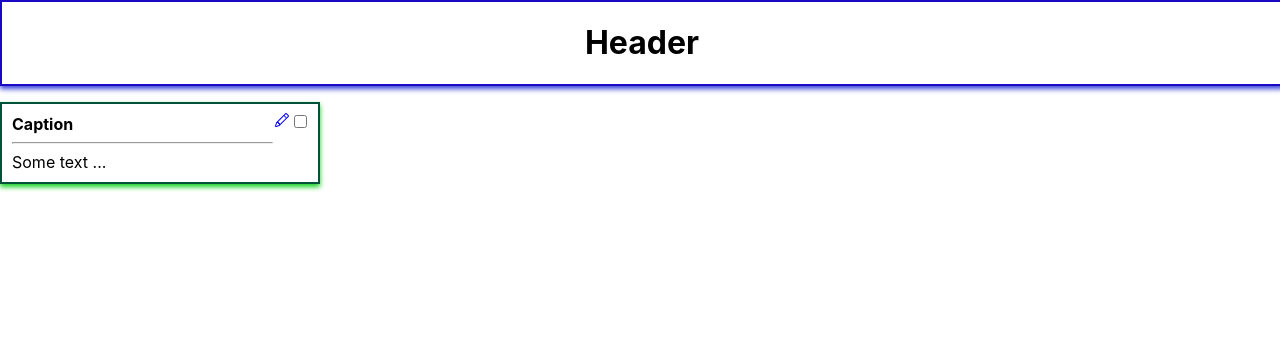
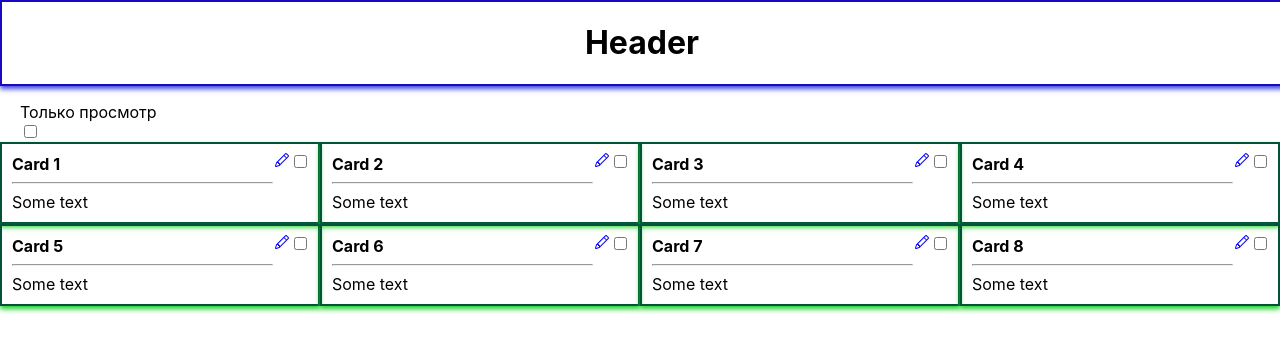
Before and after one commit to gleb-code/ReactJs, a React (Create React App) app: page / in a window 1280 px wide. Shown: the top 352 px of the page. Built offline with nearby package versions, Linux system fonts and the light colour scheme.

Commit message:
ReactJs-Task4

```diff
--- a/src/App.css
+++ b/src/App.css
@@ -3,3 +3,11 @@
     width: 25%;
     min-width: 100 px;
 }
+.view-mode {
+    margin: 10px 0px 0px 20px;
+  }
+
+  .card-list {
+    display: flex;
+    flex-wrap: wrap;
+  }
--- a/src/App.js
+++ b/src/App.js
@@ -6,18 +6,47 @@ import Header from './components/Header';
 
 
 class App extends Component {
+  state = {
+    cards: [
+      { id: "1", head: "Card 1", body: "Some text" },
+      { id: "2", head: "Card 2", body: "Some text" },
+      { id: "3", head: "Card 3", body: "Some text" },
+      { id: "4", head: "Card 4", body: "Some text" },
+      { id: "5", head: "Card 5", body: "Some text" },
+      { id: "6", head: "Card 6", body: "Some text" },
+      { id: "7", head: "Card 7", body: "Some text" },
+      { id :"8", head: "Card 8", body: "Some text" },
+    ],
+    isOnlyViewMode: false,
+  };
 
+  onlyViewModeToggle = () => {
+    this.setState({ isOnlyViewMode: !this.state.isOnlyViewMode });
+  };
   render() {
     return (
       <div>
         <Header />
-        <div className="card">
-          <Card />
+        <div className="view-mode">
+          <p>Только просмотр</p>
+          <input type="checkbox" onChange={this.onlyViewModeToggle} />
+        </div>
+        <div className="card-list">
+          {this.state.cards.map((card) => {
+            return (
+              <div className="card" key={card.id}>
+                <Card
+                  head={card.head}
+                  body={card.body}
+                  viewMode={this.state.isOnlyViewMode}
+                />
+              </div>
+            );
+          })}
         </div>
       </div>
     );
   }
-
 }
 
 export default App;
--- a/src/components/Card/index.css
+++ b/src/components/Card/index.css
@@ -1,5 +1,6 @@
 .Card {
     border: 2px solid rgb(2, 82, 58);
+
     box-shadow: 0 3px 5px rgba(7, 207, 23, 0.952);
     text-align: left;
 }
--- a/src/components/Card/index.jsx
+++ b/src/components/Card/index.jsx
@@ -7,14 +7,16 @@ class Card extends Component {
         isChecked: false,
         isEdit: false,
         cardData : {
-            Logo: 'Caption',
-            Text: 'Some text ...',
+            Logo: this.props.head,
+            Text: this.props.body,
         },
         tempCardData: {
 
         }
 
     }
+
+
     changeStyles = () => {
         this.setState({isChecked :!this.state.isChecked});
     }
@@ -33,7 +35,9 @@ class Card extends Component {
         this.setState({cardData: {...this.state.tempCardData}, isChecked: false});
         this.changeEditStatus();
     }
+
     render() {
+
         return (
             <div className="Card">
                 <div className="textMarg">
@@ -68,7 +72,7 @@ class Card extends Component {
                                         <p className="bold">{this.state.cardData.Logo}</p>
                                         <div className="topRight">
                                             <div className="block">
-                                                <BsPencil className="blue" onClick={this.changeEditStatus} />
+                                            {!this.props.viewMode && <BsPencil className="blue" onClick={this.changeEditStatus} />}
                                                 <input type="checkbox" checked={this.state.isChecked} onChange={this.changeStyles} />
                                             </div>
                                         </div>
```
